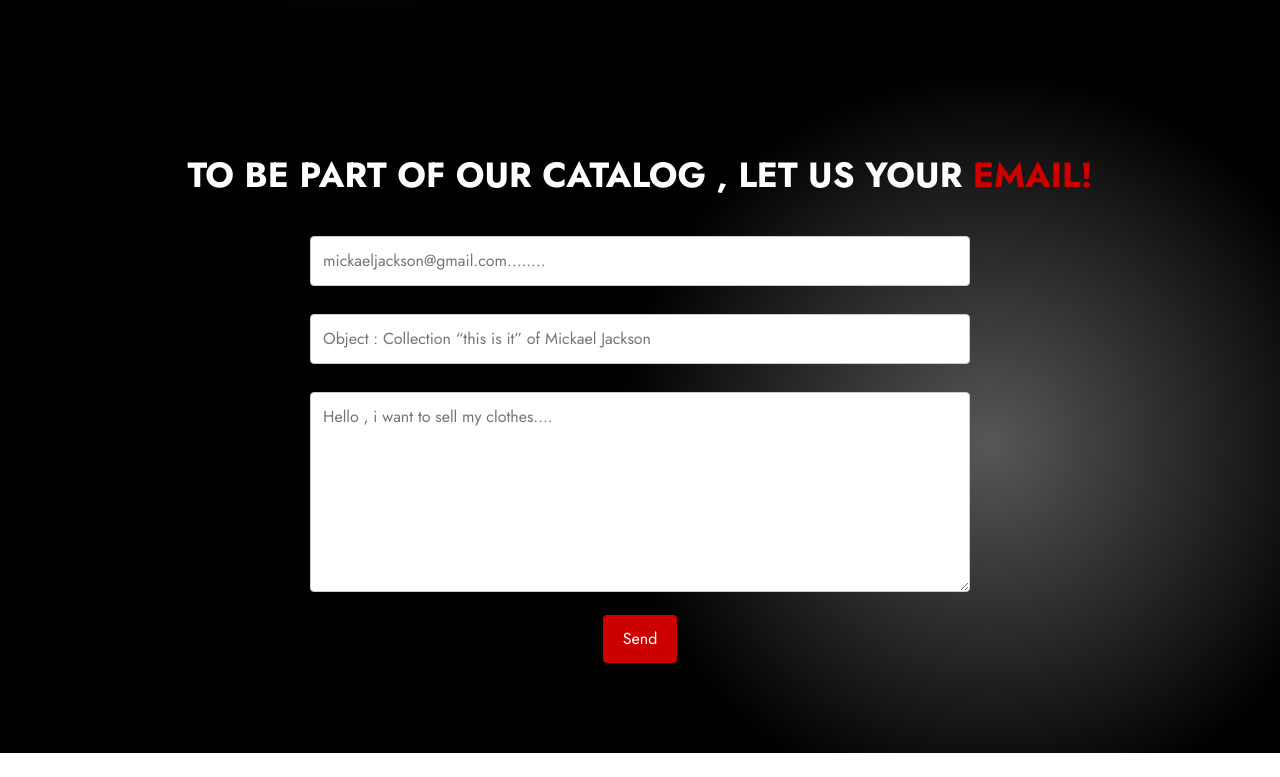
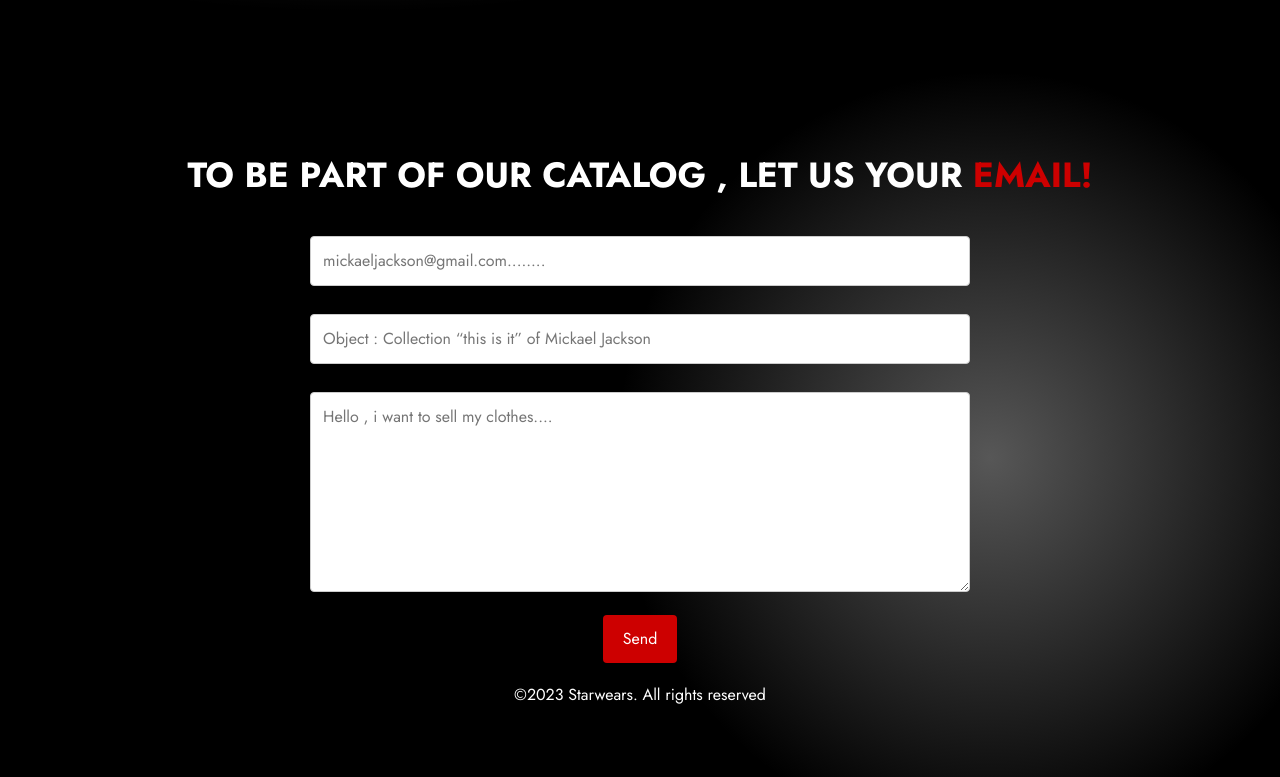
Before and after one commit to lothfycls/starwears-landing-page, a React (Create React App) app: page / in a window 1280 px wide. Shown: the part 1290-2067 px from the top of the page. Before the commit the page ends 2043 px from the top, so only its background shows below. Built offline with nearby package versions, Linux system fonts and the light colour scheme.

Commit message:
addition of copyrights

```diff
--- a/src/components/Contact.js
+++ b/src/components/Contact.js
@@ -108,6 +108,7 @@ function Contact() {
             />
           </form>
         </div>
+        <div className="copyrights">{t("contactUs.copyrights")}</div>
       </div>
     </div>
   );
--- a/src/style/contact.css
+++ b/src/style/contact.css
@@ -86,3 +86,7 @@ input[type=text], select, textarea {
 .formError{
   color:#b02f2f;
 }
+
+.copyrights{
+  text-align: center;
+}
--- a/src/translations/en.json
+++ b/src/translations/en.json
@@ -27,6 +27,7 @@
     "body": "Hello , i want to sell my clothes....",
     "send": "Send",
     "messageSent": "Your message has been sent !",
-    "congratulations": "Congratulations !"
+    "congratulations": "Congratulations !",
+    "copyrights": "©2023 Starwears. All rights reserved"
   }
 }
--- a/src/translations/fr.json
+++ b/src/translations/fr.json
@@ -27,6 +27,7 @@
     "body": "Bonjour, je souhaite vendre ma collection de vêtements....",
     "send": "Envoyer",
     "messageSent": "Votre message a été envoyé !",
-    "congratulations": "Felicitations !"
+    "congratulations": "Felicitations !",
+    "copyrights": "©2023 Starwears. Tous droits réservés"
   }
 }
```
